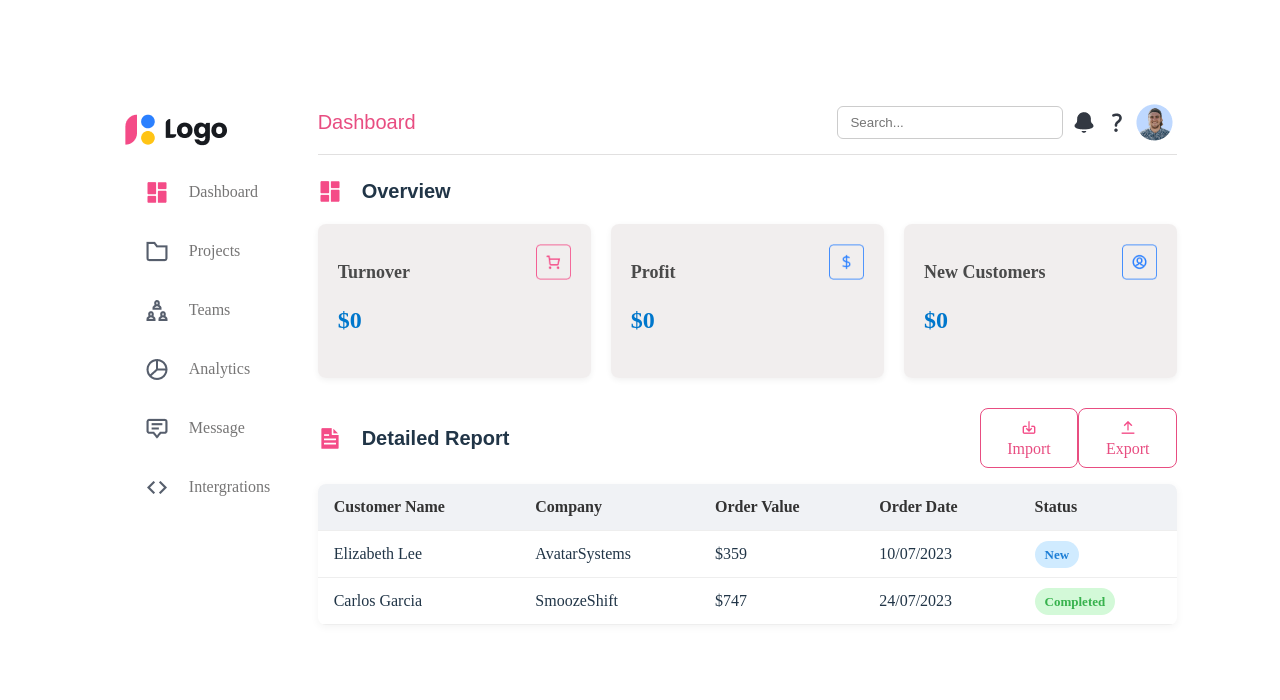
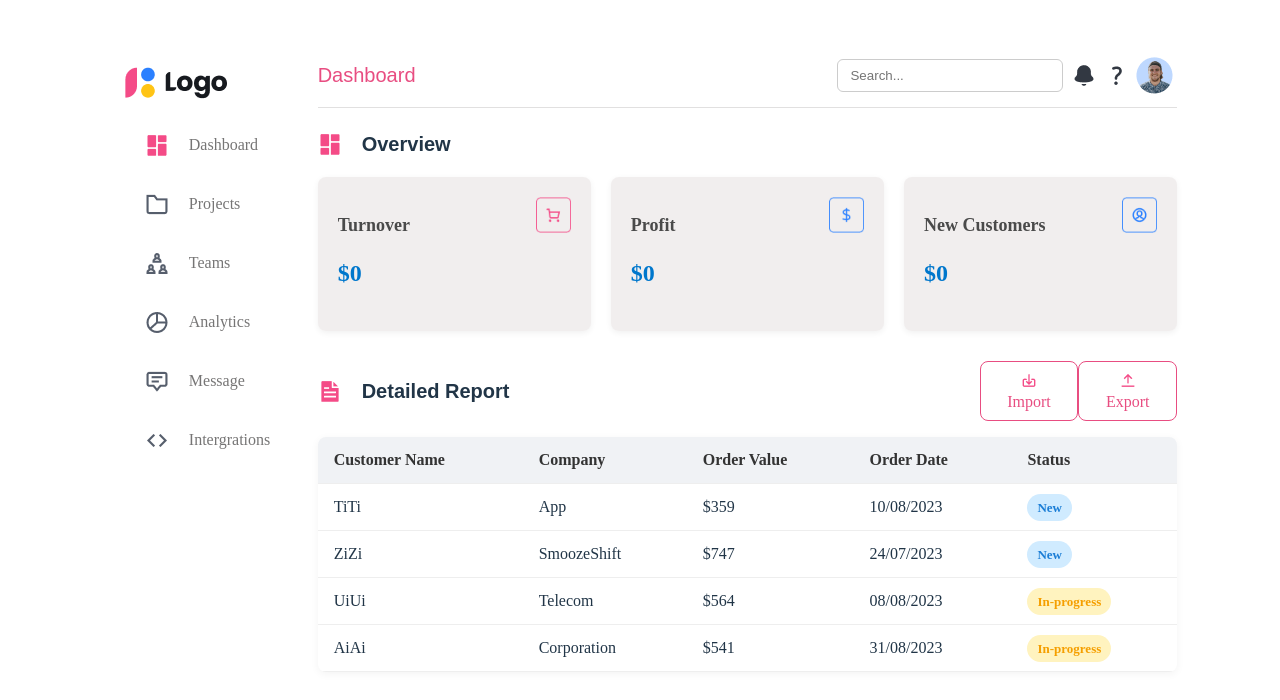
Before and after one commit to duongnhutanh241805/PhatTrienGiaoDienUngDung, a React (Vite) app in the folder 22728821_DuongNhatAnh_lab07/lab07/: page / in a window 1280 px wide. Shown: the top 700 px of the page. Built offline with nearby package versions, Linux system fonts and the light colour scheme; no server answers.

Commit message:
cau 3 du lieu tu tao

```diff
--- a/22728821_DuongNhatAnh_lab07/lab07/src/component/DataTable/DataTable.jsx
+++ b/22728821_DuongNhatAnh_lab07/lab07/src/component/DataTable/DataTable.jsx
@@ -4,6 +4,37 @@ import file from "../../img/File text 1.png";
 import In from "../../img/Download.png";
 import Out from "../../img/Move up.png";
 const DataTable = () => {
+  const customers = [
+    {
+      name: "TiTi",
+      company: "App",
+      value: "$359",
+      date: "10/08/2023",
+      status: "New",
+    },
+    {
+      name: "ZiZi",
+      company: "SmoozeShift",
+      value: "$747",
+      date: "24/07/2023",
+      status: "New",
+    },
+    {
+      name: "UiUi",
+      company: "Telecom",
+      value: "$564",
+      date: "08/08/2023",
+      status: "In-progress",
+    },
+    {
+      name: "AiAi",
+      company: "Corporation",
+      value: "$541",
+      date: "31/08/2023",
+      status: "In-progress",
+    },
+  ];
+
   return (
     <div>
       <section className="report">
@@ -49,25 +80,23 @@ const DataTable = () => {
             </tr>
           </thead>
           <tbody>
-            {/* Dữ liệu giả mẫu */}
-            <tr>
-              <td>Elizabeth Lee</td>
-              <td>AvatarSystems</td>
-              <td>$359</td>
-              <td>10/07/2023</td>
-              <td>
-                <span className="status new">New</span>
-              </td>
-            </tr>
-            <tr>
-              <td>Carlos Garcia</td>
-              <td>SmoozeShift</td>
-              <td>$747</td>
-              <td>24/07/2023</td>
-              <td>
-                <span className="status completed">Completed</span>
-              </td>
-            </tr>
+            {customers.map((c, i) => (
+              <tr key={i}>
+                <td>{c.name}</td>
+                <td>{c.company}</td>
+                <td>{c.value}</td>
+                <td>{c.date}</td>
+                <td>
+                  <span
+                    className={`status ${c.status
+                      .toLowerCase()
+                      .replace(" ", "-")}`}
+                  >
+                    {c.status}
+                  </span>
+                </td>
+              </tr>
+            ))}
           </tbody>
         </table>
       </section>
```
